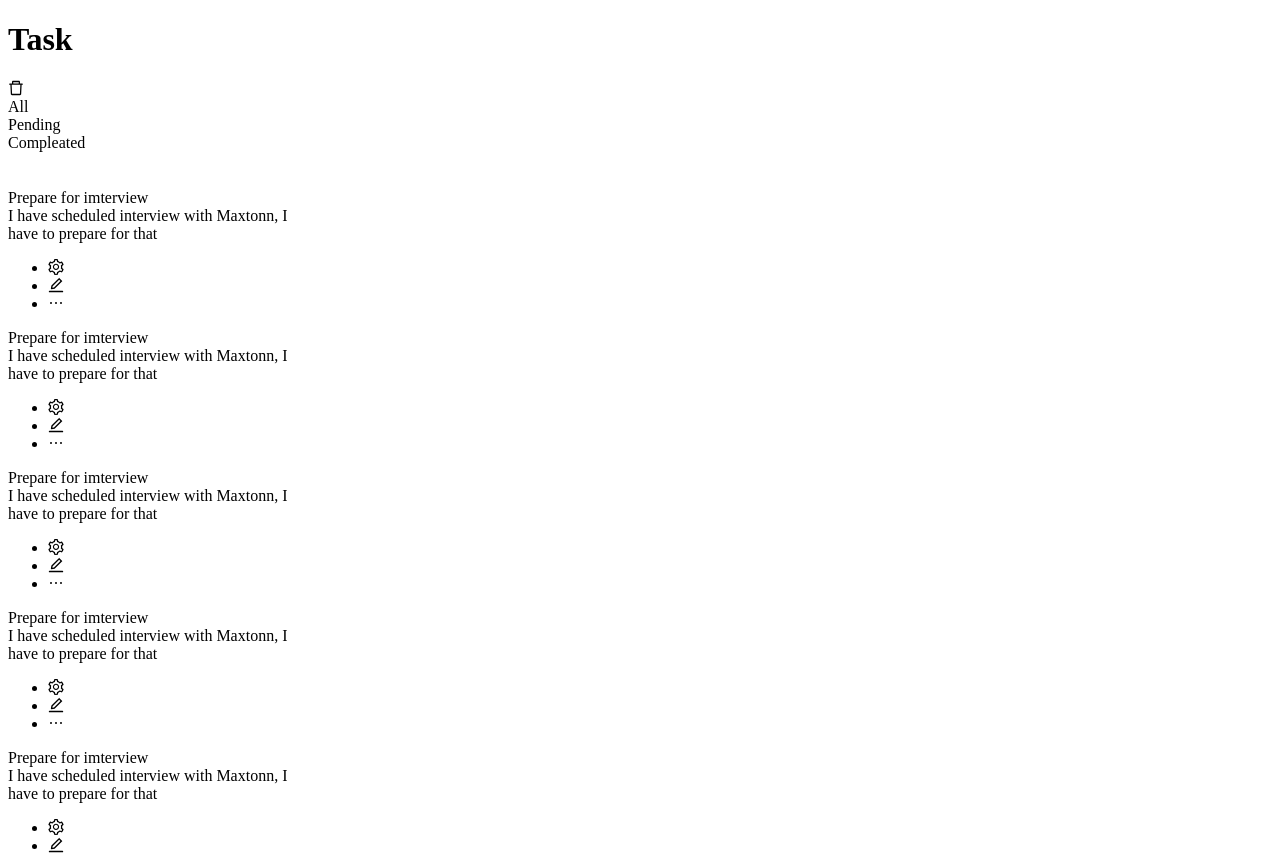
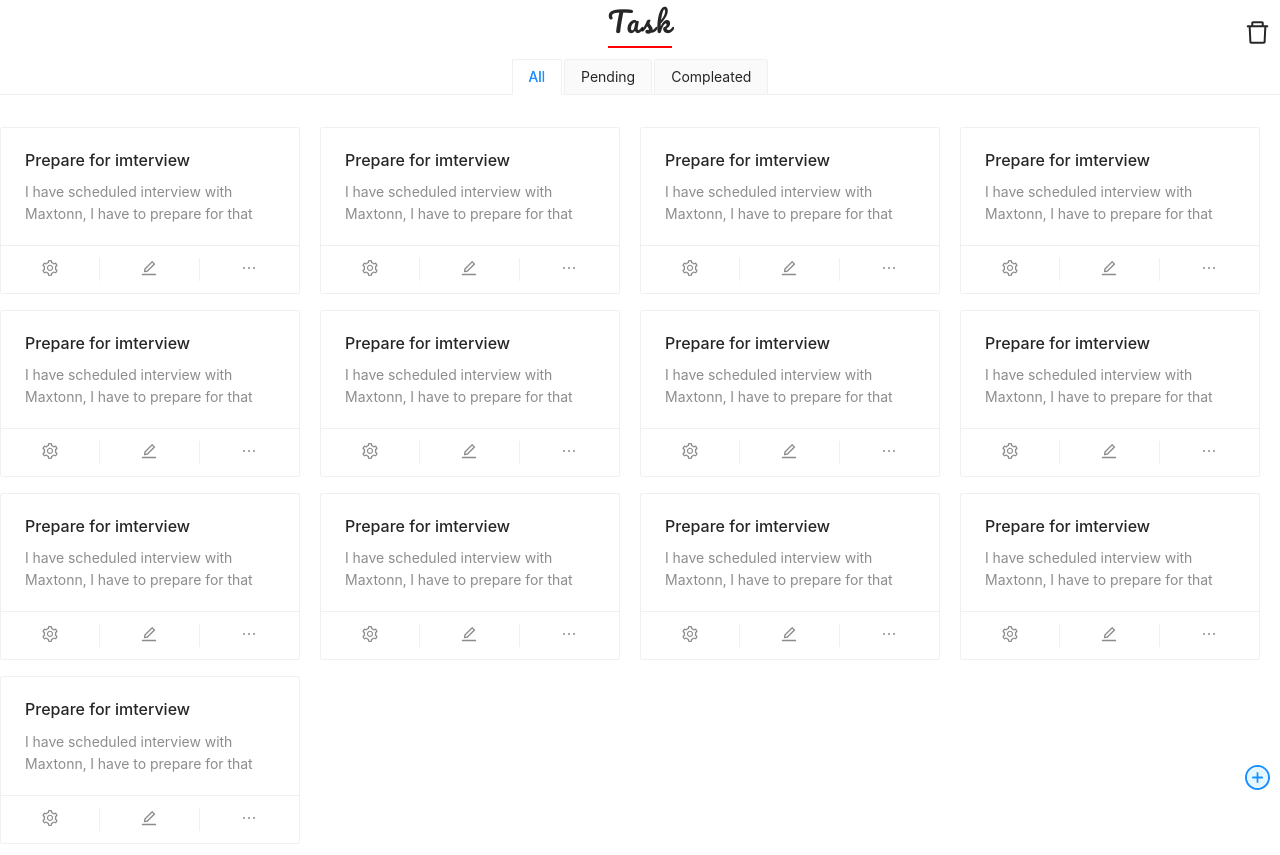
Before and after one commit to Suhas010/todo, a React (Vite) app: page / in a window 1280 px wide. Shown: the top 855 px of the page. Built offline with nearby package versions, Linux system fonts and the light colour scheme.

Commit message:
styles change to css and added icons

```diff
--- a/package.json
+++ b/package.json
@@ -12,6 +12,7 @@
     "build-prod": "parcel build src/index.html"
   },
   "dependencies": {
+    "@ant-design/icons": "^4.2.1",
     "antd": "^4.4.0",
     "react": "^16.13.1",
     "react-dom": "^16.13.1",
--- /dev/null
+++ b/src/assets/styles/footer.css
@@ -0,0 +1,5 @@
+@import "./variable.css";
+
+.footer-container {
+  color: var(--primary);
+}
--- a/src/assets/styles/footer.scss
+++ /dev/null
@@ -1,3 +0,0 @@
-.footer-container {
-  color: red;
-}
--- /dev/null
+++ b/src/assets/styles/index.css
@@ -0,0 +1,2 @@
+@import "./main.css";
+@import "./footer.css";
--- a/src/assets/styles/index.scss
+++ /dev/null
@@ -1 +0,0 @@
-@import "footer";
--- /dev/null
+++ b/src/assets/styles/main.css
@@ -0,0 +1,32 @@
+@import url('https://fonts.googleapis.com/css2?family=Pacifico&display=swap');
+
+.main-container {
+
+}
+.title {
+  text-align: center;
+}
+.h1-title {
+  border-bottom: solid 2px red;
+  font-family: 'Pacifico', cursive;
+  letter-spacing: 2px;
+}
+.del {
+  display: block;
+  position: fixed;
+  font-size: 25px;
+  right: 10px;
+  top: 20px;
+  z-index: 2;
+}
+.add-task {
+  display: block;
+  position: fixed;
+  font-size: 25px;
+  right: 10px;
+  bottom: 10px;
+  z-index: 2;
+}
+.ant-card-bordered:hover {
+  box-shadow: 2px 6px 20px 0px #b7b7b7;
+}
--- /dev/null
+++ b/src/assets/styles/variable.css
@@ -0,0 +1,10 @@
+@import url('https://fonts.googleapis.com/css2?family=Pacifico&display=swap');
+/* body {
+  font-family: 'Pacifico', cursive;
+  color: white;
+  background-color: black;
+  letter-spacing: 2px;
+} */
+:root {
+  primary: red;
+}
--- a/src/component/app/App.js
+++ b/src/component/app/App.js
@@ -1,16 +1,16 @@
 import React from "react";
 import { PersistGate } from 'redux-persist/integration/react'
 import { Provider } from "react-redux";
+import 'antd/dist/antd.css';
 import {store, persistor} from "../../store/index";
 import Footer from "../footer";
 import Main from "../main"
-import "../../assets/styles/";
+import "../../assets/styles/index.css";
 
 const App = () => (
   <Provider store={store}>
     <PersistGate loading={null} persistor={persistor}>
       <Main />
-      <hr />
       <Footer />
     </PersistGate>
   </Provider>
```
